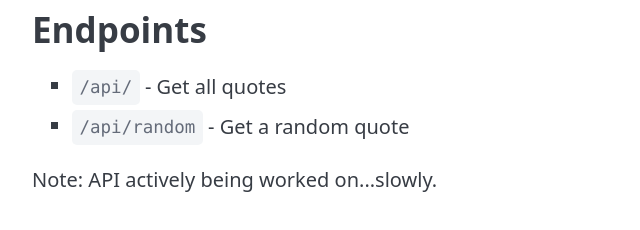
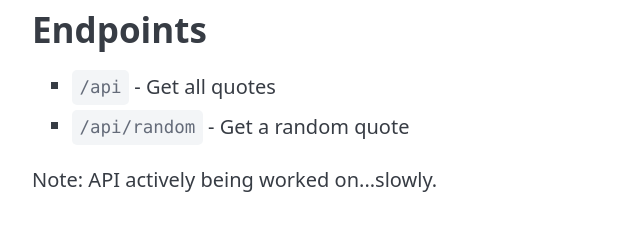
Before and after one commit to dan-collins-dev/community-quotes-api, a website: page public/index.html in a window 1280 px wide. Shown: the part 158-388 px from the top of the page, 8-648 px from the left. Drawn offline with nearby package versions, Linux system fonts and the light colour scheme.

Commit message:
misc updates and trying to figure out how to set up vercel analytics out of curiousity

```diff
--- a/package.json
+++ b/package.json
@@ -19,6 +19,7 @@
     "test": "echo \"Error: no test specified\" && exit 1"
   },
   "dependencies": {
+    "@vercel/analytics": "^1.5.0",
     "cors": "^2.8.5",
     "express": "^5.1.0"
   },
--- a/public/index.html
+++ b/public/index.html
@@ -17,7 +17,7 @@
       </p>
       <h2>Endpoints</h2>
       <ul>
-        <li><code>/api/</code> - Get all quotes</li>
+        <li><code>/api</code> - Get all quotes</li>
         <li><code>/api/random</code> - Get a random quote</li>
       </ul>
       <p>Note: API actively being worked on...slowly.</p>
--- a/src/server.js
+++ b/src/server.js
@@ -3,6 +3,7 @@ import fs from "fs";
 import path from "path";
 import { fileURLToPath } from "url";
 import cors from "cors";
+import { inject } from "@vercel/analytics";
 
 const app = express();
 const PORT = process.env.PORT || 3000;
@@ -24,6 +25,8 @@ app.get("/api/random", (req, res) => {
   res.status(200).json(quotes[randomIndex]);
 });
 
+inject();
+
 app.listen(PORT, () => {
   console.log(`Server is running on port ${PORT}`);
 });
```
Also changed, not shown: README.md, 1 other file.
